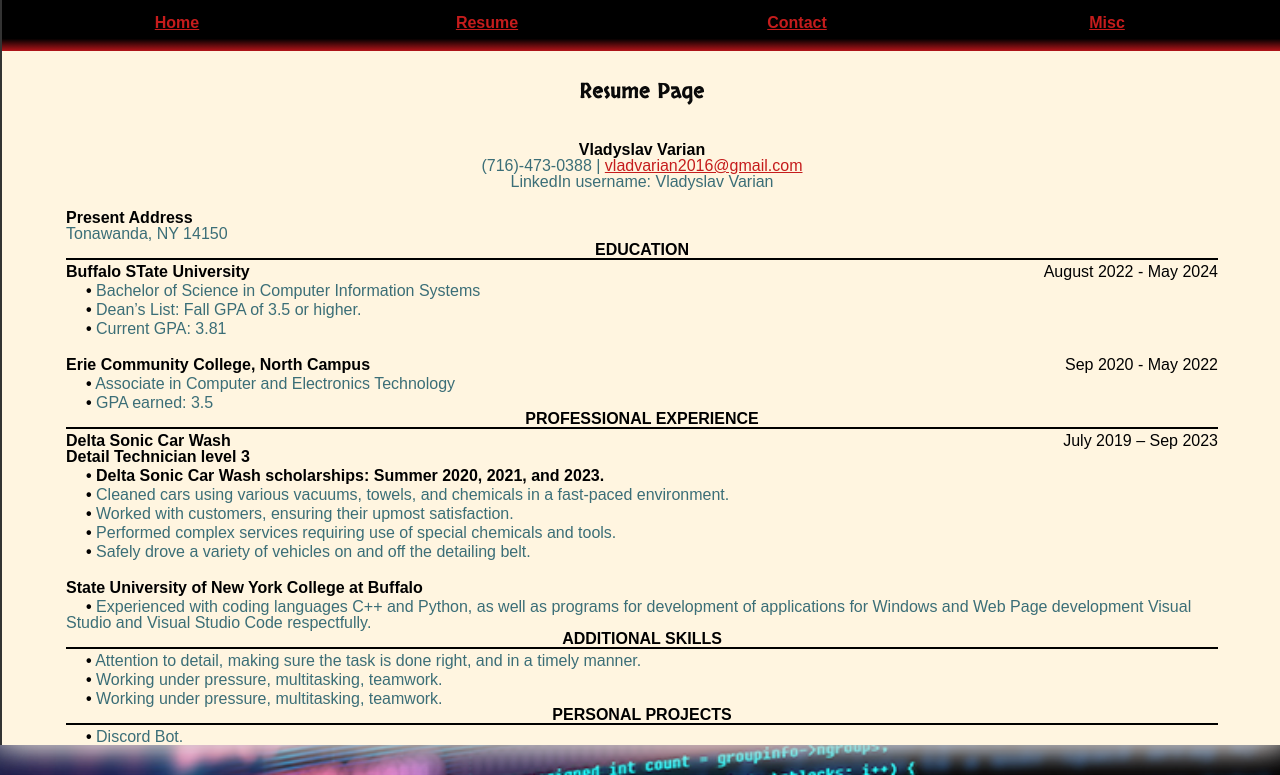
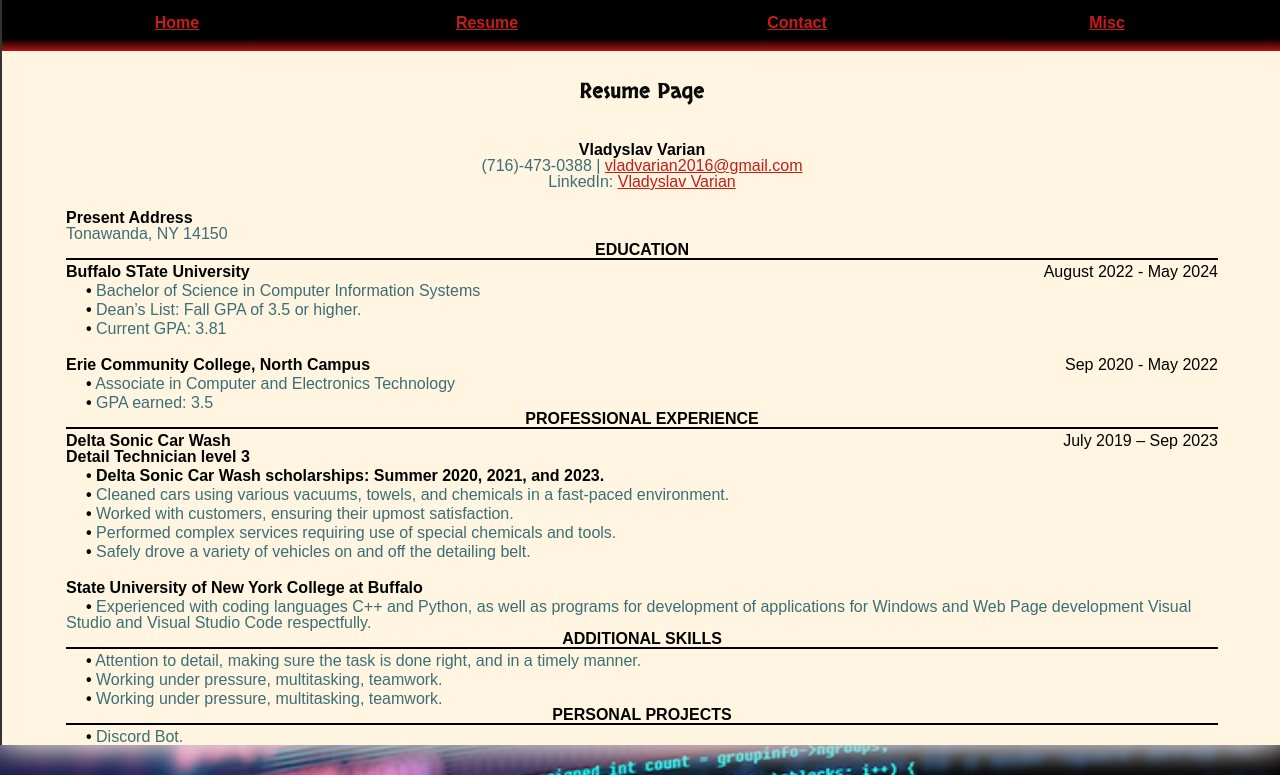
Before and after one commit to VladV2023/My-Website, a plain HTML site: page resume.html in a window 1280 px wide. Shown: the part 63-838 px from the top of the page. Drawn offline with Linux system fonts and the light colour scheme.

Commit message:
Update resume.html
Changed LinkedIn redirect link on Resume page.

```diff
--- a/resume.html
+++ b/resume.html
@@ -38,7 +38,7 @@
         <section id="resume1">
             <p id="name"><strong>Vladyslav Varian</strong></p>
             <p>(716)-473-0388 | <a href="mailto:example@example.com">vladvarian2016@gmail.com</a></p>
-            <p>LinkedIn username: Vladyslav Varian</p>
+            <p>LinkedIn: <a href="https://www.linkedin.com/in/vladyslav-varian-389409245/">Vladyslav Varian</a></p>
         </section>
 
         <section id="resume2">
```
